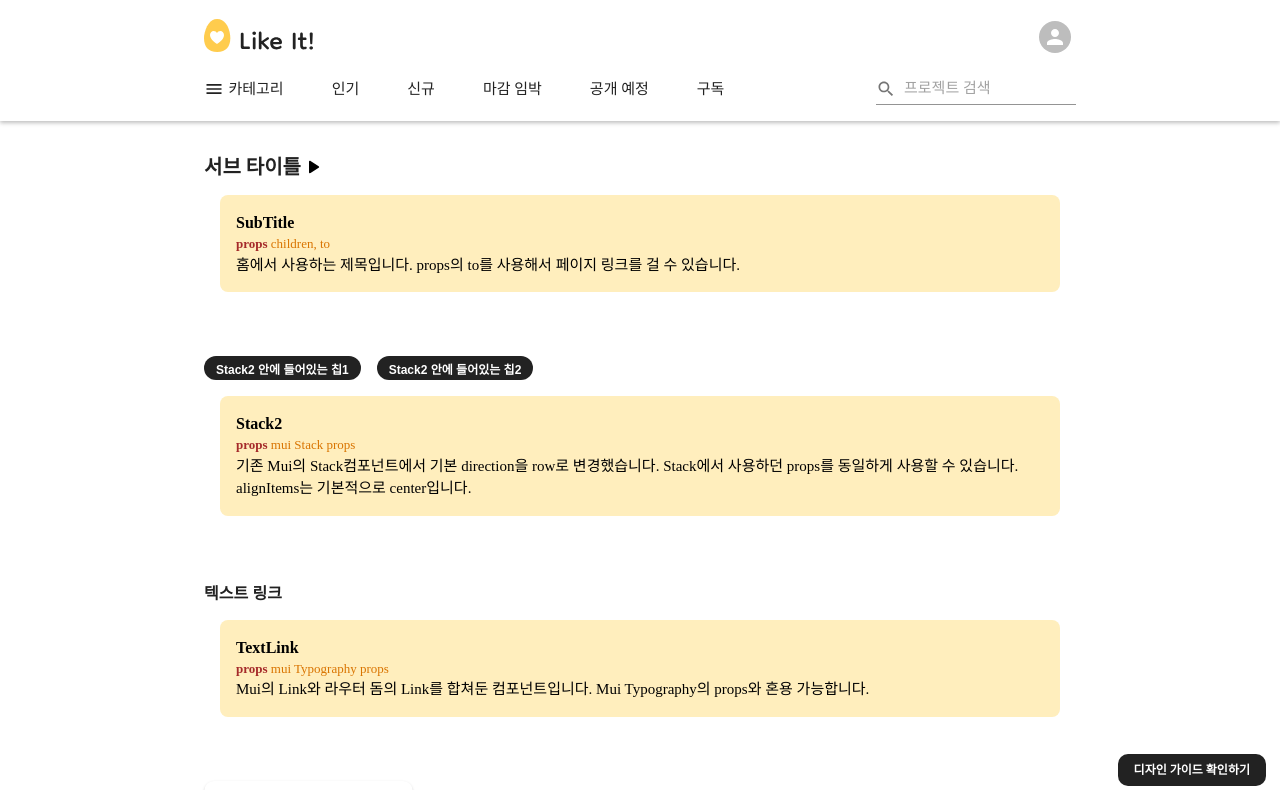
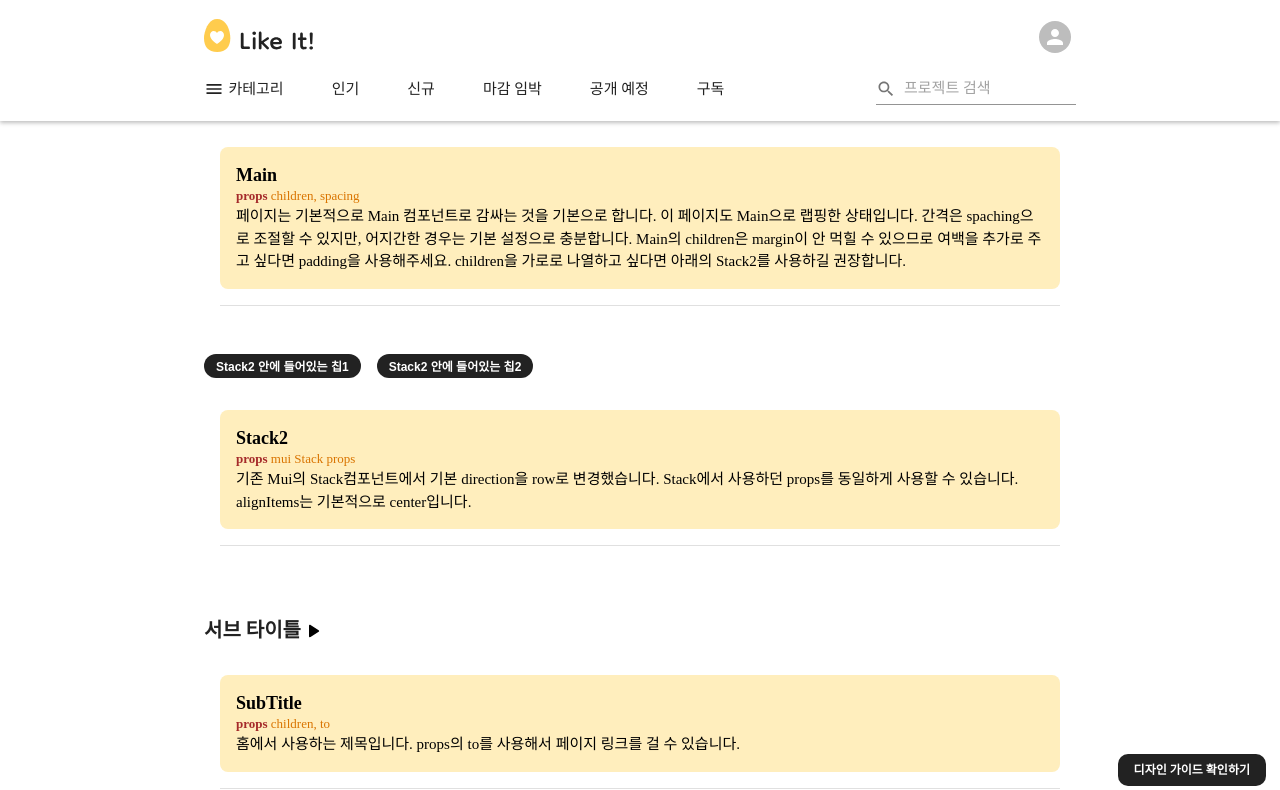
Before and after one commit to HORONGSTAR/LikeIt-frontend, a React (Create React App) app: page /desinguide in a window 1280 px wide. Shown: the top 790 px of the page. Built offline with nearby package versions, Linux system fonts and the light colour scheme; a web font is replaced by a local one.

Commit message:
별 2010 레이아웃 작업

```diff
--- a/src/pages/DesignGuide.jsx
+++ b/src/pages/DesignGuide.jsx
@@ -1,5 +1,5 @@
-import { Container, Grid2, Box, Typography, Chip } from '@mui/material'
-import { SubTitle, Stack2, TextLink } from '../styles/BaseStyles'
+import { Grid2, Box, Typography, Chip, Divider } from '@mui/material'
+import { Main, SubTitle, Stack2, TextLink } from '../styles/BaseStyles'
 import { ProjectCard, CommingCard, HistoryCard, StudioCard, BasicCard } from '../components/ui/Cards'
 import Navber from '../components/shared/Navber'
 
@@ -24,8 +24,9 @@ function DesignGuide() {
 
    const Memo = ({ component, props, children }) => {
       return (
-         <Box sx={{ p: 2, m: 2, mb: 8, borderRadius: 2, background: '#ffeebd' }}>
-            <Typography variant="h6">{component}</Typography>
+         <Box pb={4}>
+            <Box sx={{ p: 2, m: 2, borderRadius: 2, background: '#ffeebd' }}>
+               <Typography variant="h5">{component}</Typography>
                <Typography variant="body2" color="orenge">
                   <Typography component="span" variant="body2" fontWeight="700" color="brown">
                      props&nbsp;
@@ -34,16 +35,19 @@ function DesignGuide() {
                </Typography>
                <Typography>{children}</Typography>
             </Box>
+            <Divider variant="middle" />
+         </Box>
       )
    }
 
    return (
       <>
          <Navber />
-         <Container maxWidth="md">
-            <SubTitle to="/desinguide">서브 타이틀</SubTitle>
-            <Memo component={'SubTitle'} props={'children, to'}>
-               홈에서 사용하는 제목입니다. props의 to를 사용해서 페이지 링크를 걸 수 있습니다.
+         <Main>
+            <Memo component={'Main'} props={'children, spacing'}>
+               페이지는 기본적으로 Main 컴포넌트로 감싸는 것을 기본으로 합니다. 이 페이지도 Main으로 랩핑한 상태입니다. 간격은 spaching으로 조절할 수
+               있지만, 어지간한 경우는 기본 설정으로 충분합니다. Main의 children은 margin이 안 먹힐 수 있으므로 여백을 추가로 주고 싶다면 padding을
+               사용해주세요. children을 가로로 나열하고 싶다면 아래의 Stack2를 사용하길 권장합니다.
             </Memo>
             <Stack2 spacing={2}>
                <Chip label={'Stack2 안에 들어있는 칩1'} />
@@ -53,6 +57,11 @@ function DesignGuide() {
                기존 Mui의 Stack컴포넌트에서 기본 direction을 row로 변경했습니다. Stack에서 사용하던 props를 동일하게 사용할 수 있습니다. alignItems는
                기본적으로 center입니다.
             </Memo>
+            <SubTitle to="/desinguide">서브 타이틀</SubTitle>
+            <Memo component={'SubTitle'} props={'children, to'}>
+               홈에서 사용하는 제목입니다. props의 to를 사용해서 페이지 링크를 걸 수 있습니다.
+            </Memo>
+
             <TextLink to="/desinguide">텍스트 링크</TextLink>
             <Memo component={'TextLink'} props={'mui Typography props'}>
                Mui의 Link와 라우터 돔의 Link를 합쳐둔 컴포넌트입니다. Mui Typography의 props와 혼용 가능합니다.
@@ -102,7 +111,7 @@ function DesignGuide() {
             <Memo component={'StudioCard'} props={'studio'}>
                구독 페이지에서 사용하는 스튜디오 계정 카드입니다.
             </Memo>
-         </Container>
+         </Main>
       </>
    )
 }
--- a/src/pages/Home.jsx
+++ b/src/pages/Home.jsx
@@ -1,17 +1,23 @@
-import { Container } from '@mui/material'
+import { Container, Grid2, Stack, Typography } from '@mui/material'
+import { Main } from '../styles/BaseStyles'
 import Banner from '../components/home/Banner'
 import HomeProjects from '../components/home/HomeProjects'
 import Navber from '../components/shared/Navber'
+import { BasicCard } from '../components/ui/Cards'
 
 function Home() {
    return (
       <>
          <Navber />
-         <Container maxWidth="md">
+         <Main>
             <Banner />
             <img src="./images/rankBanner.png" alt="후원랭킹배너" width="100%" />
             <HomeProjects />
-         </Container>
+            <Grid2 container columnSpacing={1.5} rowSpacing={{ sm: 3, xs: 1.5 }}>
+               {/* map돌릴땐 이 바로 아래 그리드2까지 포함해서 넣어주세요 */}
+               <Grid2 size={{ md: 3, sm: 6, xs: 12 }}>{/* 카드 컴포넌트 넣는 자리 */}</Grid2>
+            </Grid2>
+         </Main>
       </>
    )
 }
```
Also changed, not shown: src/images/logo.png (deleted). Lines whose indentation alone changed are shown as unchanged.
